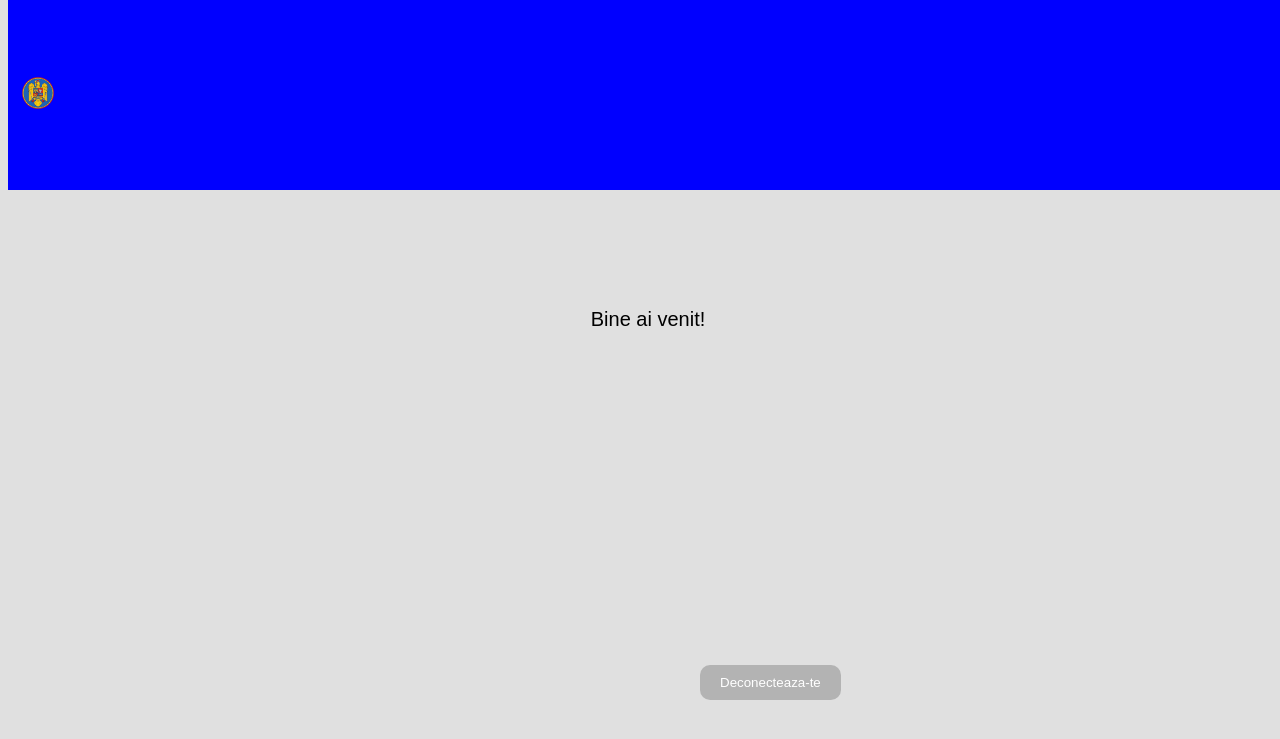
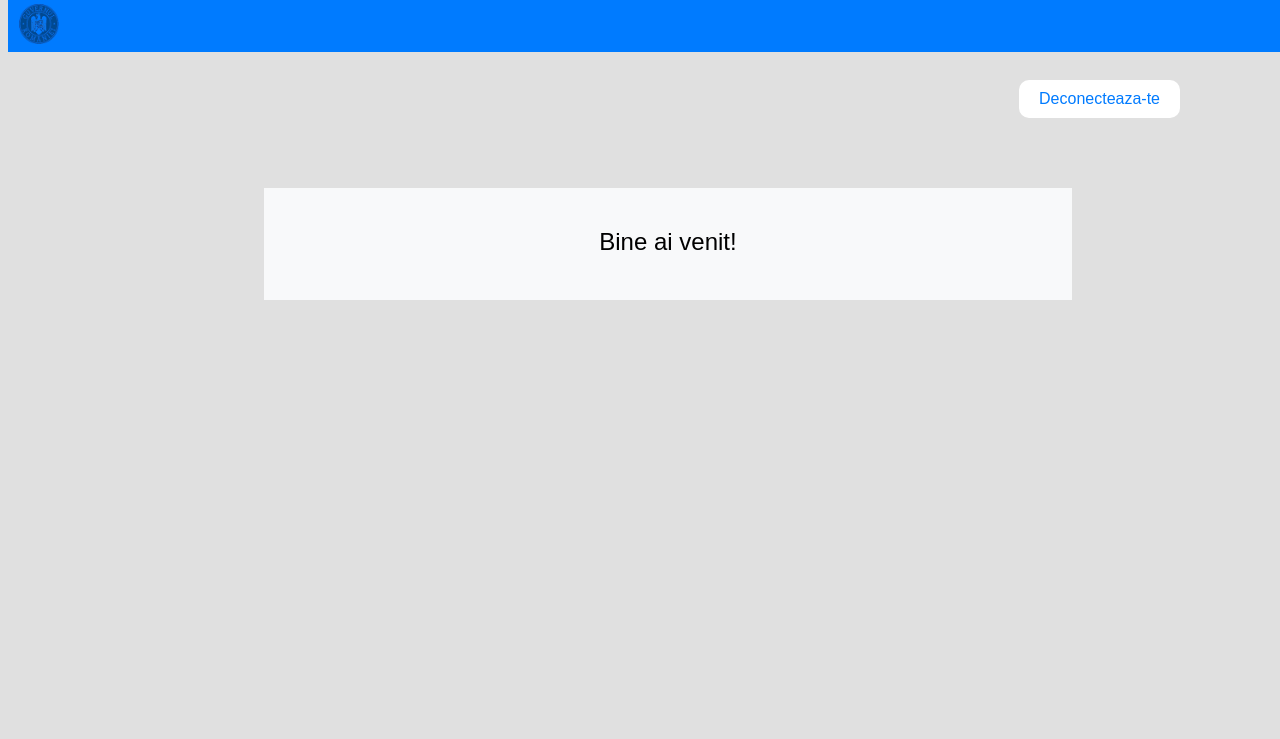
Before and after one commit to cosminneamtiu02/romania-fara-dosar, a Flask app: template templates/welcome.html in a window 1280 px wide. Shown: the top 739 px of the page. Run offline with Flask 2, Linux system fonts and the light colour scheme; the template is opened without the code that fills it, so the values that code supplies are empty.

Commit message:
logout added

```diff
--- a/static/welcome.css
+++ b/static/welcome.css
@@ -1,9 +1,3 @@
-/*body{*/
-/*	margin: 0;*/
-/*	background-color: #212121;*/
-/*}*/
-
-
 
 body {
   padding-top: 20px;
@@ -14,8 +8,8 @@ body {
   position: fixed;
   top: 0;
   width: 100%;
-  height: 190px;
-  background-color: blue;
+  height: 50px;
+  background-color: #007bff;
   display: flex;
   align-items: center;
   justify-content: space-between;
@@ -26,7 +20,7 @@ body {
 }
     .header .logo img {
      height: 40px;
-        content: url('user.png');
+        content: url('logo-gov.png');
 }
 
 .main{
@@ -59,18 +53,51 @@ body {
 }
 
 .logout-button {
-    position: fixed;
-  bottom: 100px;
-  left: 700px;
-  background-color: #b3b3b3;
-  color: white;
+  position: fixed;
+  top: 40px;
+  right: 100px;
+  background-color: white;
+  color:  #007bff;
   padding: 10px 20px;
-    border-radius: 10px;
-  border: none;
+  border-radius: 10px;
+  border:  #007bff;
   cursor: pointer;
   margin-top: 40px;
+  font-size: 16px;
 }
 
+
 .logout-button:hover {
-  background-color: #999999;
+  background-color: lightgrey;
 }
+
+.header {
+  background-color: #007bff;
+  color: white;
+  padding: 1px;
+  display: flex;
+  justify-content: space-between;
+  align-items: center;
+}
+
+.logo {
+  flex: 1;
+}
+
+/*.logout-button {*/
+/*  background-color: #007bff;*/
+/*  color: white;*/
+/*  padding: 5px 10px;*/
+/*  border: none;*/
+/*  cursor: pointer;*/
+/*}*/
+
+.main {
+  background-color: #f8f9fa;
+  padding: 20px;
+}
+
+.welcome-message {
+  font-size: 24px;
+  text-align: center;
+}
--- a/templates/welcome.html
+++ b/templates/welcome.html
@@ -10,7 +10,17 @@
     <div class="logo">
       <img src="static\user.png" alt="Logo" height="15px">
     </div>
-    <button class="logout-button">Deconecteaza-te</button>
+
+ <!--   <button class="logout-button">Deconecteaza-te</button>  -->
+
+    <button class="logout-button" onclick="logout()">Deconecteaza-te</button>
+
+    <script>
+    function logout() {
+    window.location.href = "{{ url_for('login') }}";
+    }
+    </script>
+
   </header>
 
   <div class="main">
```
Also changed, not shown: static/government.jpg (added), static/logo-gov.png (added).
